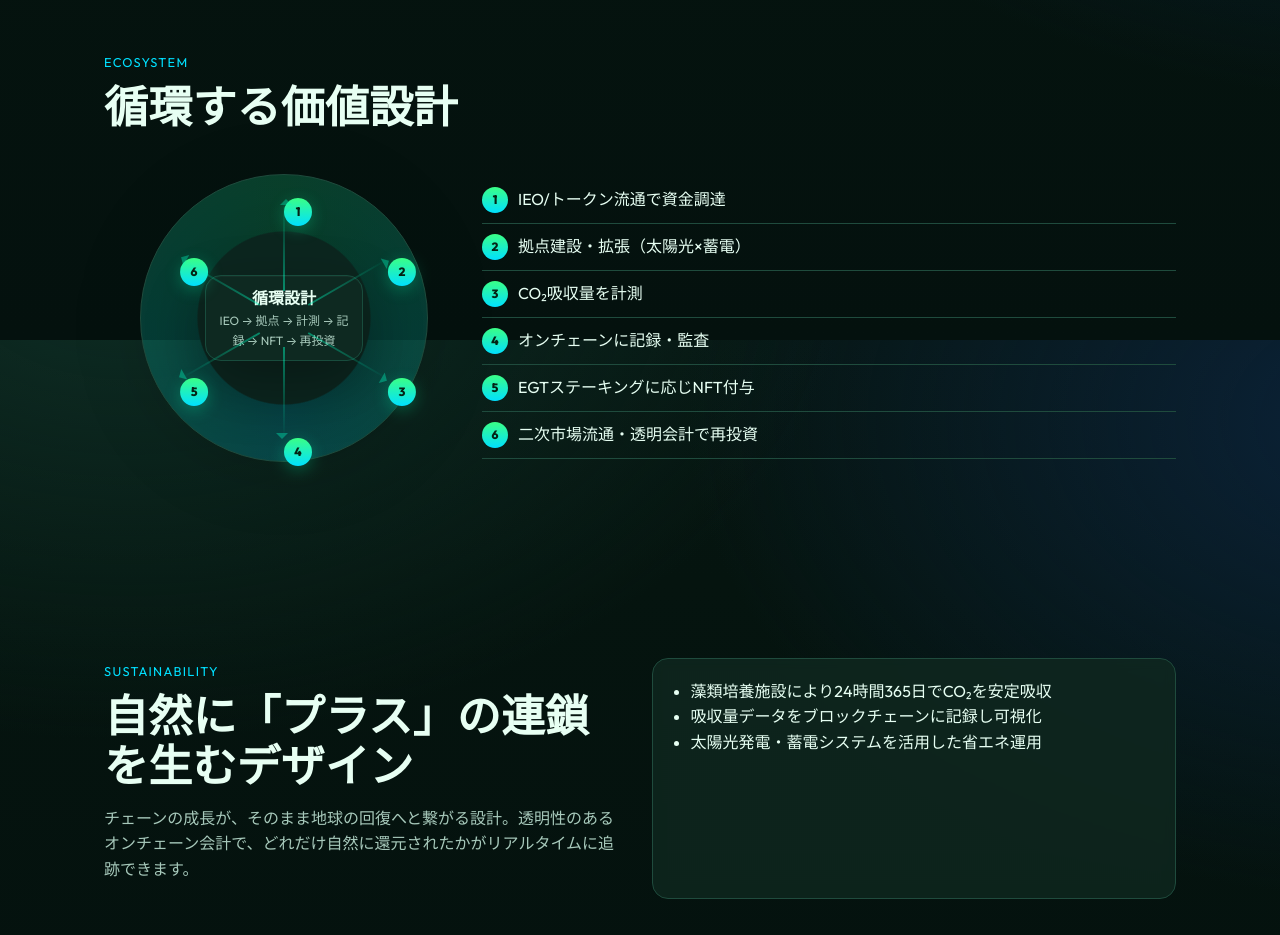
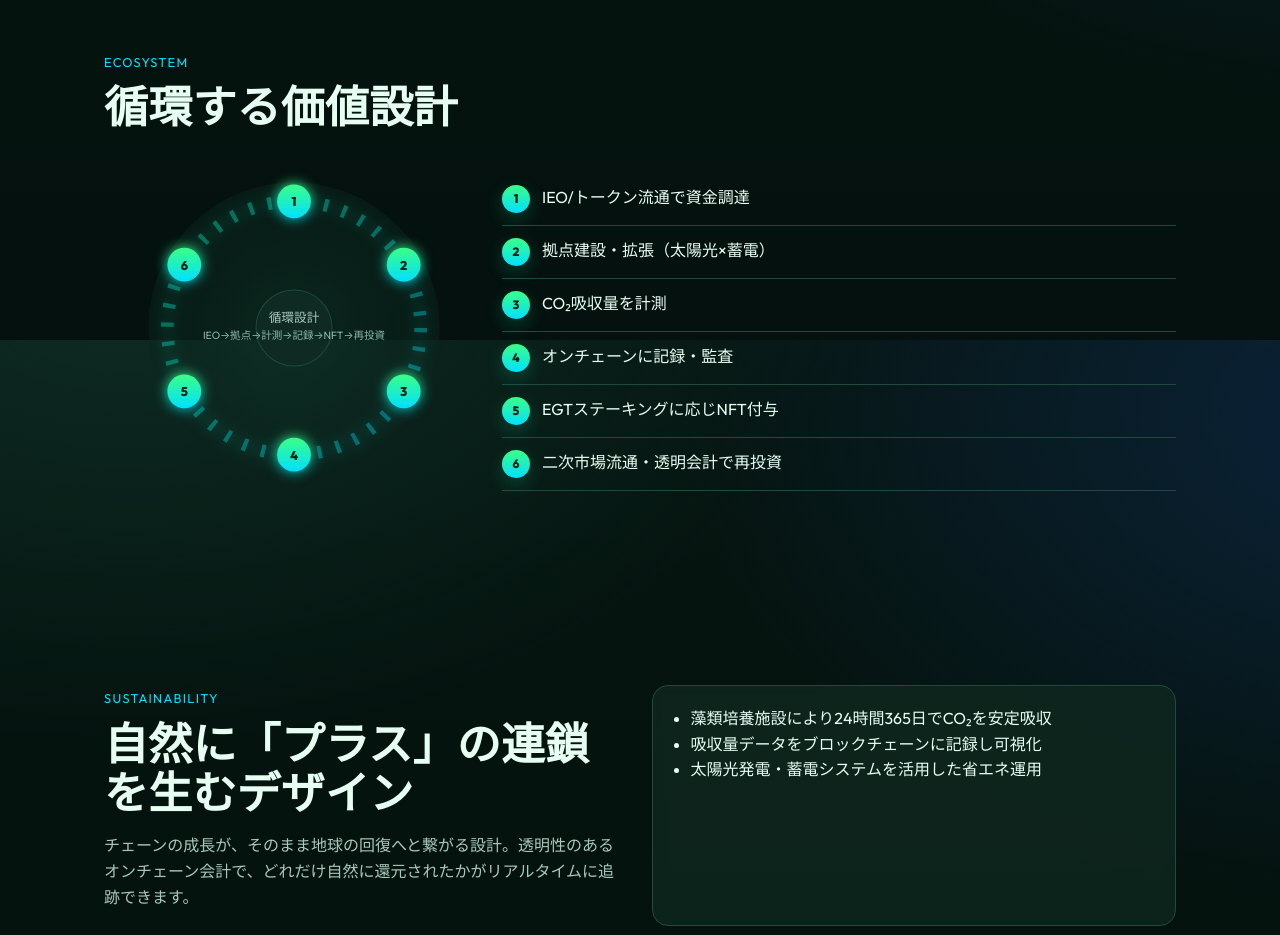
Before and after one commit to Rio2Ryo/codex, an Astro site: page / in a window 1280 px wide. Shown: the part 3660-4595 px from the top of the page. Built offline with nearby package versions, Linux system fonts and the light colour scheme; Astro itself is replaced by a stand-in of ours.

Commit message:
visual: high-fidelity SVG cycle ring + side list; better mobile/desktop layout

```diff
--- a/src/components/CycleDiagram.astro
+++ b/src/components/CycleDiagram.astro
@@ -1,27 +1,65 @@
 ---
 interface Props { steps: string[]; center?: string }
 const { steps, center = '循環設計' } = Astro.props as Props;
-const radius = 120;
+const size = 360;
+const cx = size / 2;
+const cy = size / 2;
+const R = 120;
+const nodes = steps.map((s, i) => {
+  const ang = (360 / steps.length) * i - 90; // start from top
+  const rad = (Math.PI / 180) * ang;
+  return {
+    i,
+    s,
+    x: cx + R * Math.cos(rad),
+    y: cy + R * Math.sin(rad),
+  };
+});
 ---
 <div class="cycle-wrap">
-  <div class="cycle" style={`--r:${radius}px`} aria-hidden="true">
-    <div class="ring"></div>
-    <div class="center">
-      <strong>{center}</strong>
-      <div class="muted" style="font-size:12px">IEO → 拠点 → 計測 → 記録 → NFT → 再投資</div>
-    </div>
-    {steps.map((_, i) => {
-      const ang = (360/steps.length) * i - 90;
-      return (
-        <div class="node" style={`--ang:${ang}deg`}>
-          <div class="badge">{i+1}</div>
-        </div>
-      );
-    })}
-    {steps.map((_, i) => {
-      const ang = (360/steps.length) * i - 90;
-      return (<div class="arrow" style={`--ang:${ang}deg`}></div>);
-    })}
+  <div class="cycle-svg">
+    <svg viewBox={`0 0 ${size} ${size}`} width="100%" height="100%" role="img" aria-label="{center}">
+      <defs>
+        <linearGradient id="ringGrad" x1="0" y1="0" x2="1" y2="1">
+          <stop offset="0%" stop-color="#00ffc2" stop-opacity="0.35"/>
+          <stop offset="100%" stop-color="#00e0ff" stop-opacity="0.35"/>
+        </linearGradient>
+        <radialGradient id="coreBg">
+          <stop offset="0%" stop-color="#103429" stop-opacity=".9"/>
+          <stop offset="100%" stop-color="#0b241c" stop-opacity=".7"/>
+        </radialGradient>
+        <filter id="softGlow" x="-40%" y="-40%" width="180%" height="180%">
+          <feGaussianBlur stdDeviation="6" result="b"/>
+          <feMerge>
+            <feMergeNode in="b"/>
+            <feMergeNode in="SourceGraphic"/>
+          </feMerge>
+        </filter>
+        <linearGradient id="badgeGrad" x1="0" y1="0" x2="0" y2="1">
+          <stop offset="0%" stop-color="#3aff86"/>
+          <stop offset="100%" stop-color="#00e0ff"/>
+        </linearGradient>
+      </defs>
+
+      <!-- ring background -->
+      <circle cx={cx} cy={cy} r={R+18} fill="url(#coreBg)" opacity=".7" />
+      <circle cx={cx} cy={cy} r={R} fill="none" stroke="url(#ringGrad)" stroke-width="12" stroke-dasharray="4 14" filter="url(#softGlow)" />
+
+      <!-- badges -->
+      {nodes.map(n => (
+        <g transform={`translate(${n.x}, ${n.y})`}>
+          <circle r="16" fill="url(#badgeGrad)" filter="url(#softGlow)" />
+          <text text-anchor="middle" dominant-baseline="central" font-size="12" font-weight="800" fill="#042315">{n.i+1}</text>
+        </g>
+      ))}
+
+      <!-- center label -->
+      <g>
+        <circle cx={cx} cy={cy} r="36" fill="#0f2a22" stroke="#184c3d" stroke-width="1" />
+        <text x={cx} y={cy-6} text-anchor="middle" font-size="12" fill="#a7c9bb">{center}</text>
+        <text x={cx} y={cy+10} text-anchor="middle" font-size="10" fill="#86b8a6">IEO→拠点→計測→記録→NFT→再投資</text>
+      </g>
+    </svg>
   </div>
 
   <ol class="cycle-list">
@@ -36,22 +74,16 @@ const radius = 120;
 
 <style is:global>
 .cycle-wrap{ display:grid; grid-template-columns: 1fr; gap:18px }
-@media (min-width: 900px){ .cycle-wrap{ grid-template-columns: 360px 1fr; align-items:center } }
+@media (min-width: 900px){ .cycle-wrap{ grid-template-columns: 380px 1fr; align-items:center } }
 
-.cycle{ position:relative; width:min(360px, 90vw); aspect-ratio:1/1; margin:auto }
-.cycle .ring{ position:absolute; inset:10%; border-radius:50%; background: radial-gradient(closest-side, #0c261f 60%, transparent 61%), conic-gradient(from 0deg, #1dfaa033, #00e0ff33, #1dfaa033); border:1px solid var(--outline); filter: drop-shadow(0 10px 30px #0008) }
-.cycle .center{ position:absolute; inset:38% 28%; display:grid; place-items:center; text-align:center; padding:10px; border-radius:16px; background:#0f2a22cc; border:1px solid #184c3d; box-shadow: var(--shadow) }
-.cycle .node{ position:absolute; left:50%; top:50%; transform: rotate(var(--ang)) translate(var(--r)) rotate(calc(var(--ang) * -1)); width: 0 }
-.cycle .badge{ width:28px; height:28px; border-radius:999px; background: linear-gradient(180deg, var(--accent), var(--accent-2)); color:#042315; display:grid; place-items:center; font-weight:800; box-shadow: 0 4px 16px #00ffab44; font-size:12px }
-.cycle .arrow{ position:absolute; left:50%; top:50%; width: calc(var(--r) - 28px); height:2px; background: linear-gradient(90deg, #00ffc2, transparent); transform-origin:left center; transform: rotate(var(--ang)) translateX(28px); opacity:.45 }
-.cycle .arrow::after{ content:""; position:absolute; right:-6px; top:-3px; border:6px solid transparent; border-left-color:#00ffc2; opacity:.8 }
+.cycle-svg{ width:min(380px, 90vw); margin:auto }
 
 .cycle-list{ margin:0; padding:0; }
-.cycle-list li{ list-style:none; display:flex; gap:10px; align-items:flex-start; padding:10px 0; border-bottom:1px solid var(--outline) }
-.cycle-list .n{ display:inline-grid; place-items:center; min-width:26px; height:26px; border-radius:999px; background: linear-gradient(180deg, var(--accent), var(--accent-2)); color:#042315; font-weight:800; font-size:12px }
-.cycle-list .t{ flex:1; line-height:1.5 }
+.cycle-list li{ list-style:none; display:flex; gap:12px; align-items:flex-start; padding:12px 0; border-bottom:1px solid var(--outline) }
+.cycle-list .n{ display:inline-grid; place-items:center; min-width:28px; height:28px; border-radius:999px; background: linear-gradient(180deg, var(--accent), var(--accent-2)); color:#042315; font-weight:800; font-size:12px; box-shadow: 0 6px 18px #00ffab33 }
+.cycle-list .t{ flex:1; line-height:1.55 }
 
 @media (max-width: 899px){
-  .cycle{ display:none }
+  .cycle-svg{ display:none }
 }
 </style>
```
